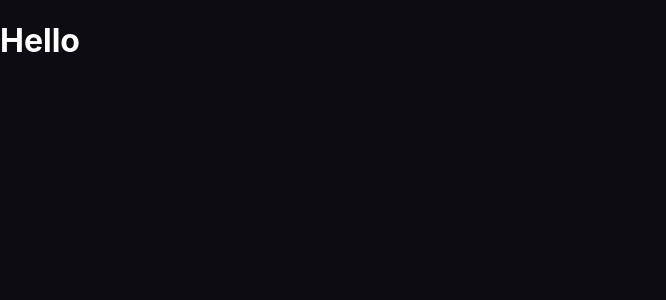
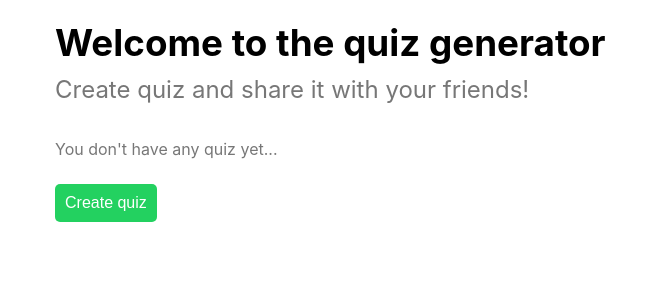
Before and after one commit to SergeyScherbo/quiz, a React (Create React App) app: page / in a window 1280 px wide. Shown: the top 300 px of the page, without its empty margins (0-666 px from the left). Built offline with nearby package versions, Linux system fonts and the light colour scheme.

Commit message:
Table
some common styles for the project
styles for table
table component

```diff
--- a/src/App.js
+++ b/src/App.js
@@ -1,13 +1,51 @@
 import React, { Component } from 'react';
+import { Route } from 'react-router-dom';
+import Home from './components/home';
 
 class App extends Component {
+  state = {
+    quizArray: [1, 2, 3]
+  };
+
   render() {
     return (
-      <div className="App">
-        <h1>Hello</h1>
+      <div className="app" style={{ height: '100vh', paddingTop: 20, paddingBottom: 20 }}>
+        <div className="container">
+          <Route exact path="/" component={Home} />
+        </div>
       </div>
     );
   }
 }
 
 export default App;
+
+
+
+const quizes = [
+  {
+    title: 'Math',
+    created: '18.03.2018',
+    id: 'asldjfakjs1923u409wj',
+    questions: [
+      {
+        id: 0,
+        question: 'What\'s 9 + 10?',
+        answers: [
+          { id: 0, text: '18' },
+          { id: 1, text: '21' },
+          { id: 2, text: '19', correct: true }
+        ]
+      },
+      {
+        id: 1,
+        question: 'What\'s 5 * 5?',
+        answers: [
+          { id: 0, text: '3' },
+          { id: 1, text: '25', correct: true },
+          { id: 2, text: '69' }
+        ]
+      }
+    ]
+  }
+]
--- /dev/null
+++ b/src/components/greeting.jsx
@@ -0,0 +1,12 @@
+import React from 'react';
+
+const Greeting = () => {
+	return (
+		<div className="greeting">
+			<h1 className="heading heading--l1">Welcome to the quiz generator</h1>
+			<p className="text">Create quiz and share it with your friends!</p>
+		</div>
+	);
+}
+
+export default Greeting;
--- /dev/null
+++ b/src/components/home.jsx
@@ -0,0 +1,17 @@
+import React from 'react';
+import Table from './table';
+import Greeting from './greeting';
+
+const Home = () => {
+	return (
+		<React.Fragment>
+			<Greeting />
+			<Table arr={[]} />
+			<div className="center">
+				<button className="btn btn--success">Create quiz</button>
+			</div>
+		</React.Fragment>
+	);
+}
+
+export default Home;
--- /dev/null
+++ b/src/components/table.jsx
@@ -0,0 +1,55 @@
+import React from 'react';
+
+const Table = ({ arr }) => {
+	const cellWidth = {
+		width: 100
+	};
+
+	if (arr.length === 0) {
+		return <p className="text">You don't have any quiz yet...</p>
+	} else {
+		return (
+			<table className="table">
+				<thead>
+					<tr>
+						<th>Quiz name</th>
+						<th>Theme</th>
+						<th>Created</th>
+						<th className="table--160">Actions</th>
+					</tr>
+				</thead>
+				<tbody>
+					<tr>
+						<td>USA</td>
+						<td>Country</td>
+						<td>18.03.2018</td>
+						<td className="btn__group table--160">
+							<button className="btn btn--primary">Begin</button>
+							<button className="btn btn--danger">Delete</button>
+						</td>
+					</tr>
+					<tr>
+						<td>Math</td>
+						<td>Numbers</td>
+						<td>22.12.2017</td>
+						<td className="btn__group table--160">
+							<button className="btn btn--primary">Begin</button>
+							<button className="btn btn--danger">Delete</button>
+						</td>
+					</tr>
+					<tr>
+						<td>Programming basics</td>
+						<td>Programming</td>
+						<td>31.03.2018</td>
+						<td className="btn__group table--160">
+							<button className="btn btn--primary">Begin</button>
+							<button className="btn btn--danger">Delete</button>
+						</td>
+					</tr>
+				</tbody>
+			</table>
+		);
+	}
+}
+
+export default Table;
--- a/src/index.js
+++ b/src/index.js
@@ -3,7 +3,7 @@ import ReactDOM from 'react-dom';
 import { BrowserRouter } from 'react-router-dom';
 import App from './App';
 import * as serviceWorker from './serviceWorker';
-import './index.css';
+import './styles/index.scss';
 
 ReactDOM.render(
 	<BrowserRouter>
--- /dev/null
+++ b/src/styles/button.scss
@@ -0,0 +1,35 @@
+.btn {
+	padding: 10px;
+	border: 1px solid #ccc;
+	border-radius: 5px;
+
+	font-size: 1rem;
+
+	cursor: pointer;
+
+	&--primary {
+		border: none;
+		background-color: #209cee;
+		color: #fff;
+	}
+
+	&--danger {
+		border: none;
+		background-color: #ff3860;
+		color: #fff;
+	}
+
+	&--success {
+		border: none;
+		background-color: #23d160;
+		color: #fff;
+	}
+}
+
+.btn__group {
+	.btn {
+		&:not(:last-child) {
+			margin-right: 8px;
+		}
+	}
+}
--- a/src/index.css
+++ b/src/styles/common.scss
@@ -1,3 +1,11 @@
+* {
+  box-sizing: border-box;
+}
+
+html {
+  font-size: 16px;
+}
+
 body {
   margin: 0;
   padding: 0;
@@ -13,7 +21,22 @@ code {
     monospace;
 }
 
-body {
-  background-color: #0e0c13;
-  color: #fff;
+button,
+input,
+textarea {
+  border: none;
+  outline: none;
+  background: transparent;
 }
+
+h1,
+h2,
+h3,
+h4,
+h5,
+h6,
+p,
+ul,
+li {
+  margin: 0;
+}
--- /dev/null
+++ b/src/styles/index.scss
@@ -0,0 +1,35 @@
+@import './common';
+@import './button';
+@import './table';
+
+.container {
+	max-width: 1200px;
+	padding: 0 15px;
+	margin: 0 auto;
+}
+
+.greeting {
+	margin-bottom: 35px;
+
+	.heading {
+		margin-bottom: 10px;
+	}
+
+	.text {
+		font-size: 1.5rem;
+	}
+}
+
+.heading {
+	&--l1 {
+		font-size: 2.3rem;
+	}
+}
+
+.text {
+	color: #777;
+}
+
+.center {
+	padding: 25px 0;
+}
--- /dev/null
+++ b/src/styles/table.scss
@@ -0,0 +1,30 @@
+.table {
+	width: 100%;
+	text-align: left;
+	border-collapse: collapse;
+
+	thead {
+		tr {
+			border-bottom: 1px solid #999;
+		}
+
+		th {
+			padding: 8px;
+		}
+	}
+
+	tbody {
+		tr {
+			&:not(:last-of-type) {
+				border-bottom: 1px solid #ccc;
+			}
+		}
+		td {
+			padding: 8px;
+		}
+	}
+
+	&--160 {
+		width: 160px;
+	}
+}
```
Also changed, not shown: 1 other file (tests, documents, lock files or other folders).
